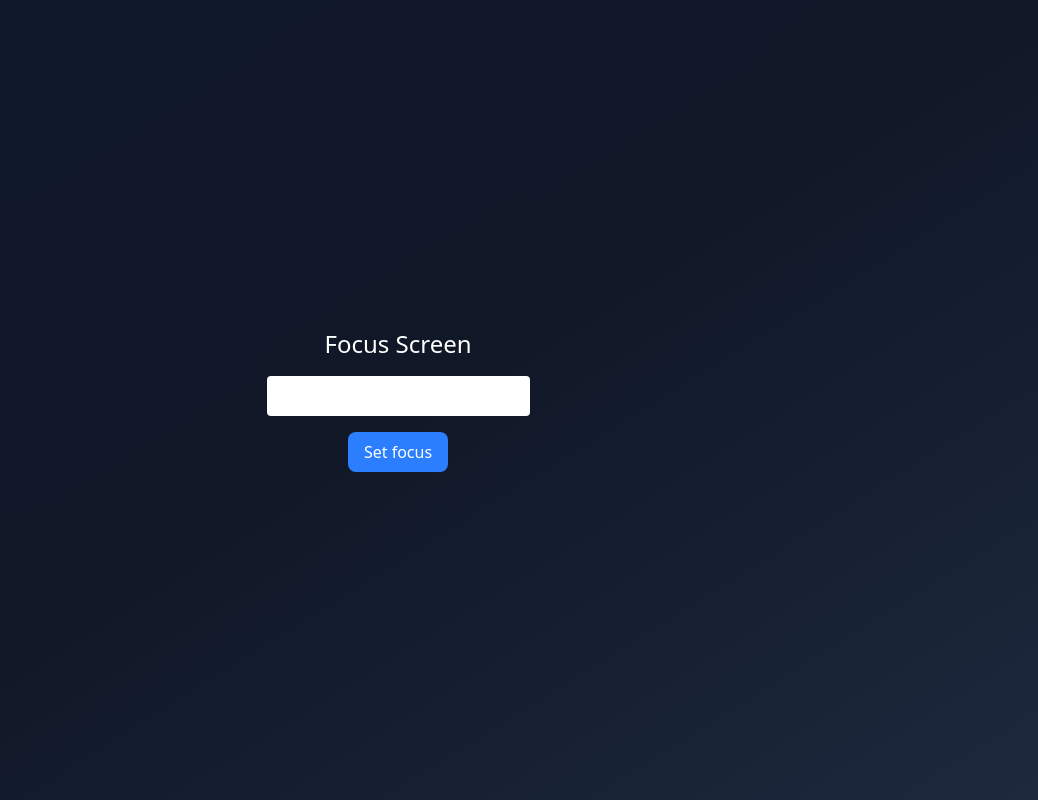
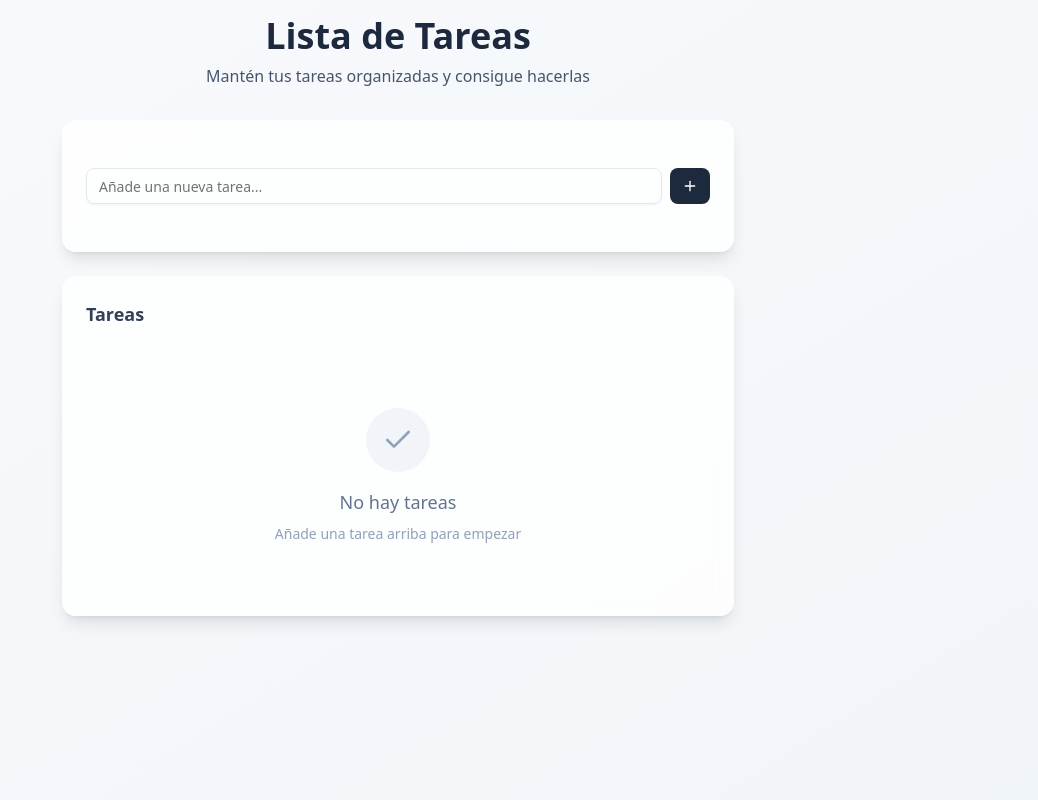
Before and after one commit to MarioA96/FH-04-hooks-app, a React (Vite) app: page / in a window 1280 px wide. Shown: the whole page, without its empty margins (242-1280 px from the left). Built offline with nearby package versions, Linux system fonts and the light colour scheme.

Commit message:
Refactor main.tsx to uncomment TasksApp and comment out FocusScreen

```diff
--- a/src/main.tsx
+++ b/src/main.tsx
@@ -6,7 +6,8 @@ import { createRoot } from 'react-dom/client';
 // import { TrafficLightWithEffect } from './02-useEffect/TrafficLightWithEffect';
 // import { TrafficLightWithHook } from './02-useEffect/TrafficLightWithHook';
 // import { PokemonPage } from './03-examples/PokemonPage';
-import { FocusScreen } from './04-useRef/FocusScreen';
+// import { FocusScreen } from './04-useRef/FocusScreen';
+import { TasksApp } from './05-useReducer/TaskApp';
 
 import './index.css';
 
@@ -17,6 +18,7 @@ createRoot(document.getElementById('root')!).render(
     {/* <TrafficLightWithEffect /> */}
     {/* <TrafficLightWithHook /> */}
     {/* <PokemonPage /> */}
-    <FocusScreen />
+    {/* <FocusScreen /> */}
+    <TasksApp />
   </StrictMode>
 )
```
